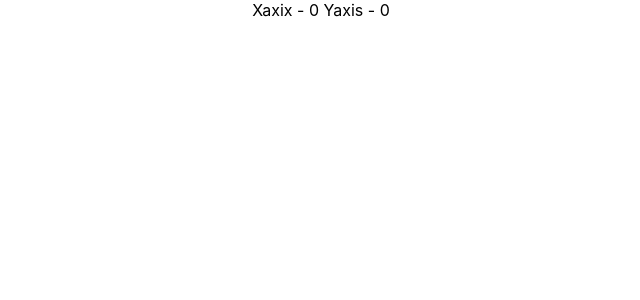
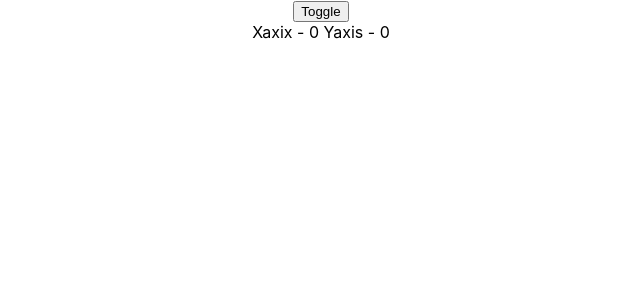
Before and after one commit to Krishnaprasad15/React-Hooks, a React (Create React App) app: page / in a window 1280 px wide. Shown: the top 300 px of the page, without its empty margins (319-959 px from the left). Built offline with nearby package versions, Linux system fonts and the light colour scheme.

Commit message:
UseEffect with cleanup

```diff
--- a/src/App.js
+++ b/src/App.js
@@ -1,6 +1,7 @@
 // import logo from './logo.svg';
 import './App.css';
-import HookMouse from './Components/HookMouse';
+// import HookMouse from './Components/HookMouse';
+import HookMouse2 from './Components/HookMouse2';
 // import ConditionalRenderUseEffect from './Components/ConditionalRenderUseEffect';
 // import EffectHook from './Components/EffectHook';
 // import ArrUseState from './Components/ArrUseState';
@@ -17,7 +18,7 @@
       {/* <ArrUseState/> */}
       {/* <EffectHook/> */}
       {/* <ConditionalRenderUseEffect/> */}
-      <HookMouse/>
+      <HookMouse2/>
     </div>
   );
 }
--- a/src/Components/HookMouse.js
+++ b/src/Components/HookMouse.js
@@ -11,6 +11,10 @@
     useEffect(()=>{
         console.log("Use effect called")
         window.addEventListener('mouseover',coordinates)
+
+        return ()=>{
+          window.removeEventListener('mouseover',coordinates)
+        }
     },[])
   return (
     <div>
--- /dev/null
+++ b/src/Components/HookMouse2.js
@@ -0,0 +1,14 @@
+import React, {useState} from 'react'
+import HookMouse from './HookMouse'
+
+export default function HookMouse2() {
+    const [display,setDisplay]= useState(true)
+  return (
+    <div>
+      <button onClick={()=>setDisplay(!display)}>
+            Toggle
+      </button>
+      {display && <HookMouse/> }
+    </div>
+  )
+}
```
